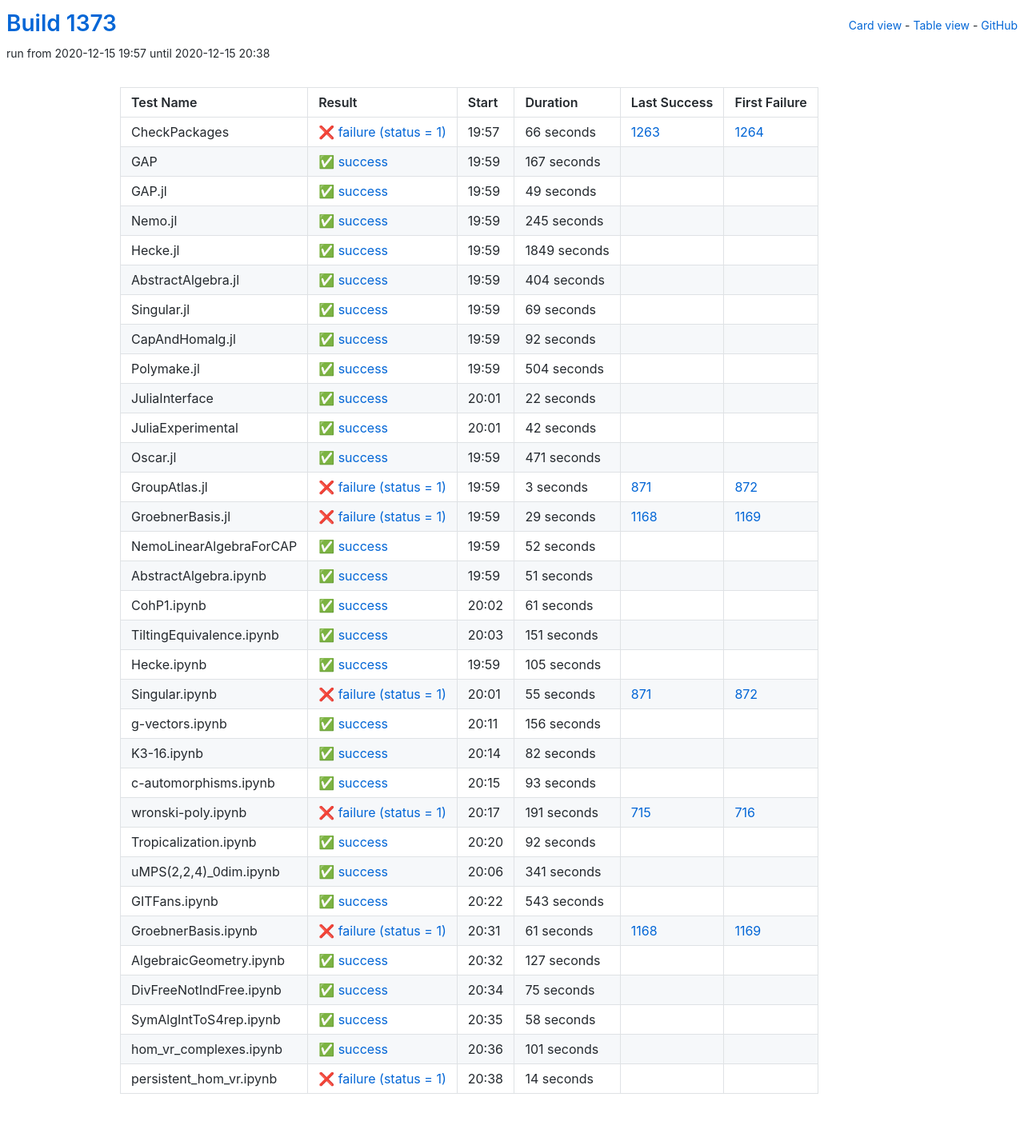
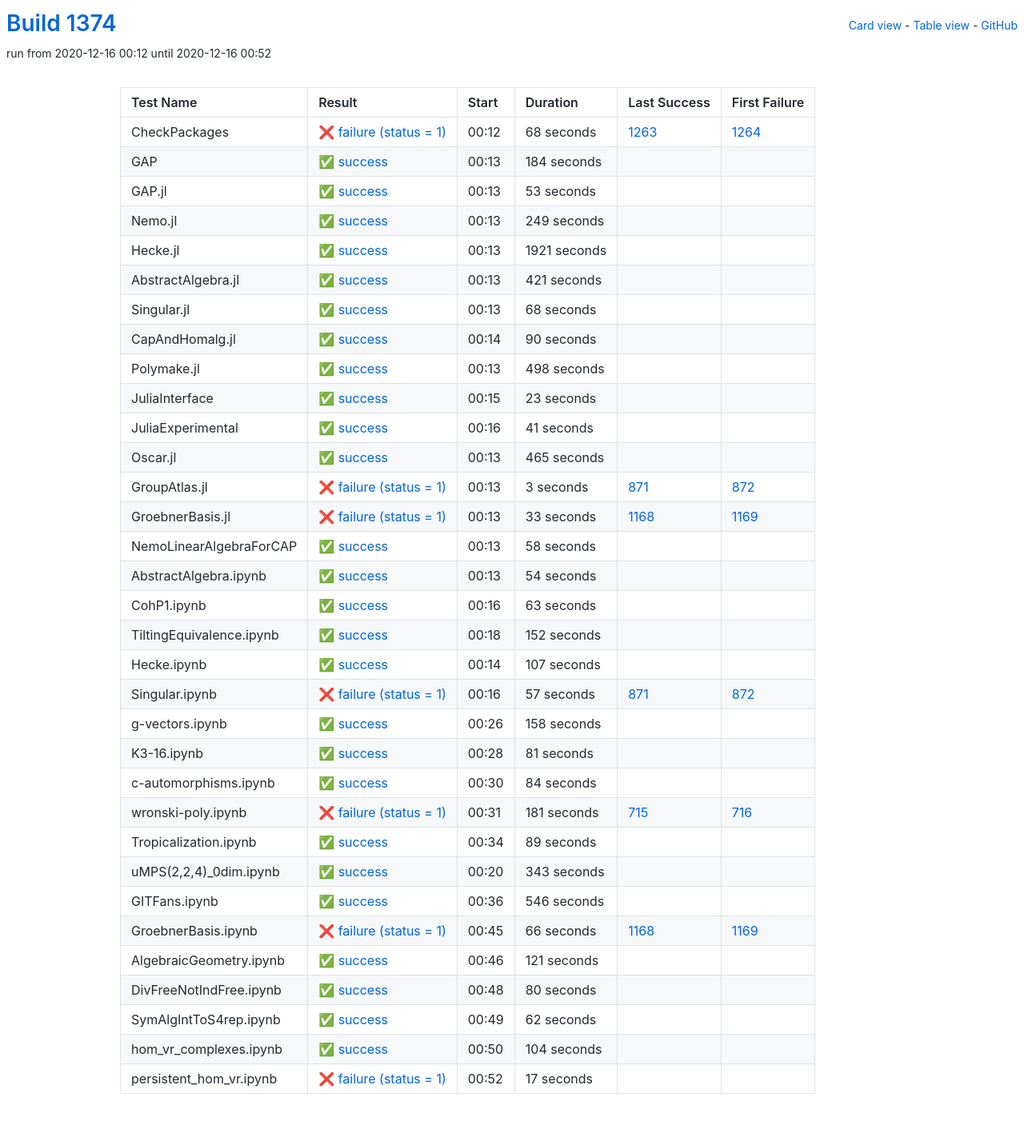
Before and after one commit to oscar-system/oscar-ci-status-stable, a Jekyll site: the page built from table.html, in a window 1280 px wide. Shown: the whole page at 80% size. Built offline with Jekyll 4.4.1, drawn with Linux system fonts in a browser that asks for light colours.

Commit message:
Build #1374

```diff
--- a/_data/ci.yml
+++ b/_data/ci.yml
@@ -1,6 +1,6 @@
 ---
-build: 1373
-build_url: https://oscarci.mathematik.uni-kl.de/job/oscar-stable/1373/
+build: 1374
+build_url: https://oscarci.mathematik.uni-kl.de/job/oscar-stable/1374/
 job: oscar-stable
 organization: oscar-system
 repo: oscar-ci-status-stable
@@ -8,152 +8,152 @@ repourl: https://github.com/oscar-system/oscar-ci-status-stable
 tests:
 - name: CheckPackages
   id: checkpackages
-  log: https://oscarci.mathematik.uni-kl.de/job/oscar-stable/1373/artifact/logs/build-1373/CheckPackages.log
-  start: 2020-12-15 19:57
+  log: https://oscarci.mathematik.uni-kl.de/job/oscar-stable/1374/artifact/logs/build-1374/CheckPackages.log
+  start: 2020-12-16 00:12
   success: false
   exitcode: 1
   status: failure
-  duration: 66
+  duration: 68
   last_success: 1263
   last_success_url: https://oscarci.mathematik.uni-kl.de/job/oscar-stable/1263/
   first_failure: 1264
   first_failure_url: https://oscarci.mathematik.uni-kl.de/job/oscar-stable/1264/
 - name: GAP
   id: gap
-  log: https://oscarci.mathematik.uni-kl.de/job/oscar-stable/1373/artifact/logs/build-1373/GAP.log
-  start: 2020-12-15 19:59
+  log: https://oscarci.mathematik.uni-kl.de/job/oscar-stable/1374/artifact/logs/build-1374/GAP.log
+  start: 2020-12-16 00:13
   success: true
   exitcode: 0
   status: success
-  duration: 167
+  duration: 184
   last_success: false
   last_success_url:
   first_failure: false
   first_failure_url:
 - name: GAP.jl
   id: gap-jl
-  log: https://oscarci.mathematik.uni-kl.de/job/oscar-stable/1373/artifact/logs/build-1373/GAP.jl.log
-  start: 2020-12-15 19:59
+  log: https://oscarci.mathematik.uni-kl.de/job/oscar-stable/1374/artifact/logs/build-1374/GAP.jl.log
+  start: 2020-12-16 00:13
   success: true
   exitcode: 0
   status: success
-  duration: 49
+  duration: 53
   last_success: false
   last_success_url:
   first_failure: false
   first_failure_url:
 - name: Nemo.jl
   id: nemo-jl
-  log: https://oscarci.mathematik.uni-kl.de/job/oscar-stable/1373/artifact/logs/build-1373/Nemo.jl.log
-  start: 2020-12-15 19:59
+  log: https://oscarci.mathematik.uni-kl.de/job/oscar-stable/1374/artifact/logs/build-1374/Nemo.jl.log
+  start: 2020-12-16 00:13
   success: true
   exitcode: 0
   status: success
-  duration: 245
+  duration: 249
   last_success: false
   last_success_url:
   first_failure: false
   first_failure_url:
 - name: Hecke.jl
   id: hecke-jl
-  log: https://oscarci.mathematik.uni-kl.de/job/oscar-stable/1373/artifact/logs/build-1373/Hecke.jl.log
-  start: 2020-12-15 19:59
+  log: https://oscarci.mathematik.uni-kl.de/job/oscar-stable/1374/artifact/logs/build-1374/Hecke.jl.log
+  start: 2020-12-16 00:13
   success: true
   exitcode: 0
   status: success
-  duration: 1849
+  duration: 1921
   last_success: false
   last_success_url:
   first_failure: false
   first_failure_url:
 - name: AbstractAlgebra.jl
   id: abstractalgebra-jl
-  log: https://oscarci.mathematik.uni-kl.de/job/oscar-stable/1373/artifact/logs/build-1373/AbstractAlgebra.jl.log
-  start: 2020-12-15 19:59
+  log: https://oscarci.mathematik.uni-kl.de/job/oscar-stable/1374/artifact/logs/build-1374/AbstractAlgebra.jl.log
+  start: 2020-12-16 00:13
   success: true
   exitcode: 0
   status: success
-  duration: 404
+  duration: 421
   last_success: false
   last_success_url:
   first_failure: false
   first_failure_url:
 - name: Singular.jl
   id: singular-jl
-  log: https://oscarci.mathematik.uni-kl.de/job/oscar-stable/1373/artifact/logs/build-1373/Singular.jl.log
-  start: 2020-12-15 19:59
+  log: https://oscarci.mathematik.uni-kl.de/job/oscar-stable/1374/artifact/logs/build-1374/Singular.jl.log
+  start: 2020-12-16 00:13
   success: true
   exitcode: 0
   status: success
-  duration: 69
+  duration: 68
   last_success: false
   last_success_url:
   first_failure: false
   first_failure_url:
 - name: CapAndHomalg.jl
   id: capandhomalg-jl
-  log: https://oscarci.mathematik.uni-kl.de/job/oscar-stable/1373/artifact/logs/build-1373/CapAndHomalg.jl.log
-  start: 2020-12-15 19:59
+  log: https://oscarci.mathematik.uni-kl.de/job/oscar-stable/1374/artifact/logs/build-1374/CapAndHomalg.jl.log
+  start: 2020-12-16 00:14
   success: true
   exitcode: 0
   status: success
-  duration: 92
+  duration: 90
   last_success: false
   last_success_url:
   first_failure: false
   first_failure_url:
 - name: Polymake.jl
   id: polymake-jl
-  log: https://oscarci.mathematik.uni-kl.de/job/oscar-stable/1373/artifact/logs/build-1373/Polymake.jl.log
-  start: 2020-12-15 19:59
+  log: https://oscarci.mathematik.uni-kl.de/job/oscar-stable/1374/artifact/logs/build-1374/Polymake.jl.log
+  start: 2020-12-16 00:13
   success: true
   exitcode: 0
   status: success
-  duration: 504
+  duration: 498
   last_success: false
   last_success_url:
   first_failure: false
   first_failure_url:
 - name: JuliaInterface
   id: juliainterface
-  log: https://oscarci.mathematik.uni-kl.de/job/oscar-stable/1373/artifact/logs/build-1373/JuliaInterface.log
-  start: 2020-12-15 20:01
+  log: https://oscarci.mathematik.uni-kl.de/job/oscar-stable/1374/artifact/logs/build-1374/JuliaInterface.log
+  start: 2020-12-16 00:15
   success: true
   exitcode: 0
   status: success
-  duration: 22
+  duration: 23
   last_success: false
   last_success_url:
   first_failure: false
   first_failure_url:
 - name: JuliaExperimental
   id: juliaexperimental
-  log: https://oscarci.mathematik.uni-kl.de/job/oscar-stable/1373/artifact/logs/build-1373/JuliaExperimental.log
-  start: 2020-12-15 20:01
+  log: https://oscarci.mathematik.uni-kl.de/job/oscar-stable/1374/artifact/logs/build-1374/JuliaExperimental.log
+  start: 2020-12-16 00:16
   success: true
   exitcode: 0
   status: success
-  duration: 42
+  duration: 41
   last_success: false
   last_success_url:
   first_failure: false
   first_failure_url:
 - name: Oscar.jl
   id: oscar-jl
-  log: https://oscarci.mathematik.uni-kl.de/job/oscar-stable/1373/artifact/logs/build-1373/Oscar.jl.log
-  start: 2020-12-15 19:59
+  log: https://oscarci.mathematik.uni-kl.de/job/oscar-stable/1374/artifact/logs/build-1374/Oscar.jl.log
+  start: 2020-12-16 00:13
   success: true
   exitcode: 0
   status: success
-  duration: 471
+  duration: 465
   last_success: false
   last_success_url:
   first_failure: false
   first_failure_url:
 - name: GroupAtlas.jl
   id: groupatlas-jl
-  log: https://oscarci.mathematik.uni-kl.de/job/oscar-stable/1373/artifact/logs/build-1373/GroupAtlas.jl.log
-  start: 2020-12-15 19:59
+  log: https://oscarci.mathematik.uni-kl.de/job/oscar-stable/1374/artifact/logs/build-1374/GroupAtlas.jl.log
+  start: 2020-12-16 00:13
   success: false
   exitcode: 1
   status: failure
@@ -164,212 +164,20 @@ tests:
   first_failure_url: https://oscarci.mathematik.uni-kl.de/job/oscar-stable/872/
 - name: GroebnerBasis.jl
   id: groebnerbasis-jl
-  log: https://oscarci.mathematik.uni-kl.de/job/oscar-stable/1373/artifact/logs/build-1373/GroebnerBasis.jl.log
-  start: 2020-12-15 19:59
+  log: https://oscarci.mathematik.uni-kl.de/job/oscar-stable/1374/artifact/logs/build-1374/GroebnerBasis.jl.log
+  start: 2020-12-16 00:13
   success: false
   exitcode: 1
   status: failure
-  duration: 29
+  duration: 33
   last_success: 1168
   last_success_url: https://oscarci.mathematik.uni-kl.de/job/oscar-stable/1168/
   first_failure: 1169
   first_failure_url: https://oscarci.mathematik.uni-kl.de/job/oscar-stable/1169/
 - name: NemoLinearAlgebraForCAP
   id: nemolinearalgebraforcap
-  log: https://oscarci.mathematik.uni-kl.de/job/oscar-stable/1373/artifact/logs/build-1373/NemoLinearAlgebraForCAP.log
-  start: 2020-12-15 19:59
-  success: true
-  exitcode: 0
-  status: success
-  duration: 52
-  last_success: false
-  last_success_url:
-  first_failure: false
-  first_failure_url:
-- name: AbstractAlgebra.ipynb
-  id: abstractalgebra-ipynb
-  log: https://oscarci.mathematik.uni-kl.de/job/oscar-stable/1373/artifact/logs/build-1373/AbstractAlgebra.ipynb.log
-  start: 2020-12-15 19:59
-  success: true
-  exitcode: 0
-  status: success
-  duration: 51
-  last_success: false
-  last_success_url:
-  first_failure: false
-  first_failure_url:
-- name: CohP1.ipynb
-  id: cohp1-ipynb
-  log: https://oscarci.mathematik.uni-kl.de/job/oscar-stable/1373/artifact/logs/build-1373/CohP1.ipynb.log
-  start: 2020-12-15 20:02
-  success: true
-  exitcode: 0
-  status: success
-  duration: 61
-  last_success: false
-  last_success_url:
-  first_failure: false
-  first_failure_url:
-- name: TiltingEquivalence.ipynb
-  id: tiltingequivalence-ipynb
-  log: https://oscarci.mathematik.uni-kl.de/job/oscar-stable/1373/artifact/logs/build-1373/TiltingEquivalence.ipynb.log
-  start: 2020-12-15 20:03
-  success: true
-  exitcode: 0
-  status: success
-  duration: 151
-  last_success: false
-  last_success_url:
-  first_failure: false
-  first_failure_url:
-- name: Hecke.ipynb
-  id: hecke-ipynb
-  log: https://oscarci.mathematik.uni-kl.de/job/oscar-stable/1373/artifact/logs/build-1373/Hecke.ipynb.log
-  start: 2020-12-15 19:59
-  success: true
-  exitcode: 0
-  status: success
-  duration: 105
-  last_success: false
-  last_success_url:
-  first_failure: false
-  first_failure_url:
-- name: Singular.ipynb
-  id: singular-ipynb
-  log: https://oscarci.mathematik.uni-kl.de/job/oscar-stable/1373/artifact/logs/build-1373/Singular.ipynb.log
-  start: 2020-12-15 20:01
-  success: false
-  exitcode: 1
-  status: failure
-  duration: 55
-  last_success: 871
-  last_success_url: https://oscarci.mathematik.uni-kl.de/job/oscar-stable/871/
-  first_failure: 872
-  first_failure_url: https://oscarci.mathematik.uni-kl.de/job/oscar-stable/872/
-- name: g-vectors.ipynb
-  id: g-vectors-ipynb
-  log: https://oscarci.mathematik.uni-kl.de/job/oscar-stable/1373/artifact/logs/build-1373/g-vectors.ipynb.log
-  start: 2020-12-15 20:11
-  success: true
-  exitcode: 0
-  status: success
-  duration: 156
-  last_success: false
-  last_success_url:
-  first_failure: false
-  first_failure_url:
-- name: K3-16.ipynb
-  id: k3-16-ipynb
-  log: https://oscarci.mathematik.uni-kl.de/job/oscar-stable/1373/artifact/logs/build-1373/K3-16.ipynb.log
-  start: 2020-12-15 20:14
-  success: true
-  exitcode: 0
-  status: success
-  duration: 82
-  last_success: false
-  last_success_url:
-  first_failure: false
-  first_failure_url:
-- name: c-automorphisms.ipynb
-  id: c-automorphisms-ipynb
-  log: https://oscarci.mathematik.uni-kl.de/job/oscar-stable/1373/artifact/logs/build-1373/c-automorphisms.ipynb.log
-  start: 2020-12-15 20:15
-  success: true
-  exitcode: 0
-  status: success
-  duration: 93
-  last_success: false
-  last_success_url:
-  first_failure: false
-  first_failure_url:
-- name: wronski-poly.ipynb
-  id: wronski-poly-ipynb
-  log: https://oscarci.mathematik.uni-kl.de/job/oscar-stable/1373/artifact/logs/build-1373/wronski-poly.ipynb.log
-  start: 2020-12-15 20:17
-  success: false
-  exitcode: 1
-  status: failure
-  duration: 191
-  last_success: 715
-  last_success_url: https://oscarci.mathematik.uni-kl.de/job/oscar-stable/715/
-  first_failure: 716
-  first_failure_url: https://oscarci.mathematik.uni-kl.de/job/oscar-stable/716/
-- name: Tropicalization.ipynb
-  id: tropicalization-ipynb
-  log: https://oscarci.mathematik.uni-kl.de/job/oscar-stable/1373/artifact/logs/build-1373/Tropicalization.ipynb.log
-  start: 2020-12-15 20:20
-  success: true
-  exitcode: 0
-  status: success
-  duration: 92
-  last_success: false
-  last_success_url:
-  first_failure: false
-  first_failure_url:
-- name: uMPS(2,2,4)_0dim.ipynb
-  id: umps-2-2-4-0dim-ipynb
-  log: https://oscarci.mathematik.uni-kl.de/job/oscar-stable/1373/artifact/logs/build-1373/uMPS-2-2-4-_0dim.ipynb.log
-  start: 2020-12-15 20:06
-  success: true
-  exitcode: 0
-  status: success
-  duration: 341
-  last_success: false
-  last_success_url:
-  first_failure: false
-  first_failure_url:
-- name: GITFans.ipynb
-  id: gitfans-ipynb
-  log: https://oscarci.mathematik.uni-kl.de/job/oscar-stable/1373/artifact/logs/build-1373/GITFans.ipynb.log
-  start: 2020-12-15 20:22
-  success: true
-  exitcode: 0
-  status: success
-  duration: 543
-  last_success: false
-  last_success_url:
-  first_failure: false
-  first_failure_url:
-- name: GroebnerBasis.ipynb
-  id: groebnerbasis-ipynb
-  log: https://oscarci.mathematik.uni-kl.de/job/oscar-stable/1373/artifact/logs/build-1373/GroebnerBasis.ipynb.log
-  start: 2020-12-15 20:31
-  success: false
-  exitcode: 1
-  status: failure
-  duration: 61
-  last_success: 1168
-  last_success_url: https://oscarci.mathematik.uni-kl.de/job/oscar-stable/1168/
-  first_failure: 1169
-  first_failure_url: https://oscarci.mathematik.uni-kl.de/job/oscar-stable/1169/
-- name: AlgebraicGeometry.ipynb
-  id: algebraicgeometry-ipynb
-  log: https://oscarci.mathematik.uni-kl.de/job/oscar-stable/1373/artifact/logs/build-1373/AlgebraicGeometry.ipynb.log
-  start: 2020-12-15 20:32
-  success: true
-  exitcode: 0
-  status: success
-  duration: 127
-  last_success: false
-  last_success_url:
-  first_failure: false
-  first_failure_url:
-- name: DivFreeNotIndFree.ipynb
-  id: divfreenotindfree-ipynb
-  log: https://oscarci.mathematik.uni-kl.de/job/oscar-stable/1373/artifact/logs/build-1373/DivFreeNotIndFree.ipynb.log
-  start: 2020-12-15 20:34
-  success: true
-  exitcode: 0
-  status: success
-  duration: 75
-  last_success: false
-  last_success_url:
-  first_failure: false
-  first_failure_url:
-- name: SymAlgIntToS4rep.ipynb
-  id: symalginttos4rep-ipynb
-  log: https://oscarci.mathematik.uni-kl.de/job/oscar-stable/1373/artifact/logs/build-1373/SymAlgIntToS4rep.ipynb.log
-  start: 2020-12-15 20:35
+  log: https://oscarci.mathematik.uni-kl.de/job/oscar-stable/1374/artifact/logs/build-1374/NemoLinearAlgebraForCAP.log
+  start: 2020-12-16 00:13
   success: true
   exitcode: 0
   status: success
@@ -378,26 +186,218 @@ tests:
   last_success_url:
   first_failure: false
   first_failure_url:
-- name: hom_vr_complexes.ipynb
-  id: hom-vr-complexes-ipynb
-  log: https://oscarci.mathematik.uni-kl.de/job/oscar-stable/1373/artifact/logs/build-1373/hom_vr_complexes.ipynb.log
-  start: 2020-12-15 20:36
+- name: AbstractAlgebra.ipynb
+  id: abstractalgebra-ipynb
+  log: https://oscarci.mathematik.uni-kl.de/job/oscar-stable/1374/artifact/logs/build-1374/AbstractAlgebra.ipynb.log
+  start: 2020-12-16 00:13
   success: true
   exitcode: 0
   status: success
-  duration: 101
+  duration: 54
+  last_success: false
+  last_success_url:
+  first_failure: false
+  first_failure_url:
+- name: CohP1.ipynb
+  id: cohp1-ipynb
+  log: https://oscarci.mathematik.uni-kl.de/job/oscar-stable/1374/artifact/logs/build-1374/CohP1.ipynb.log
+  start: 2020-12-16 00:16
+  success: true
+  exitcode: 0
+  status: success
+  duration: 63
+  last_success: false
+  last_success_url:
+  first_failure: false
+  first_failure_url:
+- name: TiltingEquivalence.ipynb
+  id: tiltingequivalence-ipynb
+  log: https://oscarci.mathematik.uni-kl.de/job/oscar-stable/1374/artifact/logs/build-1374/TiltingEquivalence.ipynb.log
+  start: 2020-12-16 00:18
+  success: true
+  exitcode: 0
+  status: success
+  duration: 152
+  last_success: false
+  last_success_url:
+  first_failure: false
+  first_failure_url:
+- name: Hecke.ipynb
+  id: hecke-ipynb
+  log: https://oscarci.mathematik.uni-kl.de/job/oscar-stable/1374/artifact/logs/build-1374/Hecke.ipynb.log
+  start: 2020-12-16 00:14
+  success: true
+  exitcode: 0
+  status: success
+  duration: 107
+  last_success: false
+  last_success_url:
+  first_failure: false
+  first_failure_url:
+- name: Singular.ipynb
+  id: singular-ipynb
+  log: https://oscarci.mathematik.uni-kl.de/job/oscar-stable/1374/artifact/logs/build-1374/Singular.ipynb.log
+  start: 2020-12-16 00:16
+  success: false
+  exitcode: 1
+  status: failure
+  duration: 57
+  last_success: 871
+  last_success_url: https://oscarci.mathematik.uni-kl.de/job/oscar-stable/871/
+  first_failure: 872
+  first_failure_url: https://oscarci.mathematik.uni-kl.de/job/oscar-stable/872/
+- name: g-vectors.ipynb
+  id: g-vectors-ipynb
+  log: https://oscarci.mathematik.uni-kl.de/job/oscar-stable/1374/artifact/logs/build-1374/g-vectors.ipynb.log
+  start: 2020-12-16 00:26
+  success: true
+  exitcode: 0
+  status: success
+  duration: 158
+  last_success: false
+  last_success_url:
+  first_failure: false
+  first_failure_url:
+- name: K3-16.ipynb
+  id: k3-16-ipynb
+  log: https://oscarci.mathematik.uni-kl.de/job/oscar-stable/1374/artifact/logs/build-1374/K3-16.ipynb.log
+  start: 2020-12-16 00:28
+  success: true
+  exitcode: 0
+  status: success
+  duration: 81
+  last_success: false
+  last_success_url:
+  first_failure: false
+  first_failure_url:
+- name: c-automorphisms.ipynb
+  id: c-automorphisms-ipynb
+  log: https://oscarci.mathematik.uni-kl.de/job/oscar-stable/1374/artifact/logs/build-1374/c-automorphisms.ipynb.log
+  start: 2020-12-16 00:30
+  success: true
+  exitcode: 0
+  status: success
+  duration: 84
+  last_success: false
+  last_success_url:
+  first_failure: false
+  first_failure_url:
+- name: wronski-poly.ipynb
+  id: wronski-poly-ipynb
+  log: https://oscarci.mathematik.uni-kl.de/job/oscar-stable/1374/artifact/logs/build-1374/wronski-poly.ipynb.log
+  start: 2020-12-16 00:31
+  success: false
+  exitcode: 1
+  status: failure
+  duration: 181
+  last_success: 715
+  last_success_url: https://oscarci.mathematik.uni-kl.de/job/oscar-stable/715/
+  first_failure: 716
+  first_failure_url: https://oscarci.mathematik.uni-kl.de/job/oscar-stable/716/
+- name: Tropicalization.ipynb
+  id: tropicalization-ipynb
+  log: https://oscarci.mathematik.uni-kl.de/job/oscar-stable/1374/artifact/logs/build-1374/Tropicalization.ipynb.log
+  start: 2020-12-16 00:34
+  success: true
+  exitcode: 0
+  status: success
+  duration: 89
+  last_success: false
+  last_success_url:
+  first_failure: false
+  first_failure_url:
+- name: uMPS(2,2,4)_0dim.ipynb
+  id: umps-2-2-4-0dim-ipynb
+  log: https://oscarci.mathematik.uni-kl.de/job/oscar-stable/1374/artifact/logs/build-1374/uMPS-2-2-4-_0dim.ipynb.log
+  start: 2020-12-16 00:20
+  success: true
+  exitcode: 0
+  status: success
+  duration: 343
+  last_success: false
+  last_success_url:
+  first_failure: false
+  first_failure_url:
+- name: GITFans.ipynb
+  id: gitfans-ipynb
+  log: https://oscarci.mathematik.uni-kl.de/job/oscar-stable/1374/artifact/logs/build-1374/GITFans.ipynb.log
+  start: 2020-12-16 00:36
+  success: true
+  exitcode: 0
+  status: success
+  duration: 546
+  last_success: false
+  last_success_url:
+  first_failure: false
+  first_failure_url:
+- name: GroebnerBasis.ipynb
+  id: groebnerbasis-ipynb
+  log: https://oscarci.mathematik.uni-kl.de/job/oscar-stable/1374/artifact/logs/build-1374/GroebnerBasis.ipynb.log
+  start: 2020-12-16 00:45
+  success: false
+  exitcode: 1
+  status: failure
+  duration: 66
+  last_success: 1168
+  last_success_url: https://oscarci.mathematik.uni-kl.de/job/oscar-stable/1168/
+  first_failure: 1169
+  first_failure_url: https://oscarci.mathematik.uni-kl.de/job/oscar-stable/1169/
+- name: AlgebraicGeometry.ipynb
+  id: algebraicgeometry-ipynb
+  log: https://oscarci.mathematik.uni-kl.de/job/oscar-stable/1374/artifact/logs/build-1374/AlgebraicGeometry.ipynb.log
+  start: 2020-12-16 00:46
+  success: true
+  exitcode: 0
+  status: success
+  duration: 121
+  last_success: false
+  last_success_url:
+  first_failure: false
+  first_failure_url:
+- name: DivFreeNotIndFree.ipynb
+  id: divfreenotindfree-ipynb
+  log: https://oscarci.mathematik.uni-kl.de/job/oscar-stable/1374/artifact/logs/build-1374/DivFreeNotIndFree.ipynb.log
+  start: 2020-12-16 00:48
+  success: true
+  exitcode: 0
+  status: success
+  duration: 80
+  last_success: false
+  last_success_url:
+  first_failure: false
+  first_failure_url:
+- name: SymAlgIntToS4rep.ipynb
+  id: symalginttos4rep-ipynb
+  log: https://oscarci.mathematik.uni-kl.de/job/oscar-stable/1374/artifact/logs/build-1374/SymAlgIntToS4rep.ipynb.log
+  start: 2020-12-16 00:49
+  success: true
+  exitcode: 0
+  status: success
+  duration: 62
+  last_success: false
+  last_success_url:
+  first_failure: false
+  first_failure_url:
+- name: hom_vr_complexes.ipynb
+  id: hom-vr-complexes-ipynb
+  log: https://oscarci.mathematik.uni-kl.de/job/oscar-stable/1374/artifact/logs/build-1374/hom_vr_complexes.ipynb.log
+  start: 2020-12-16 00:50
+  success: true
+  exitcode: 0
+  status: success
+  duration: 104
   last_success: false
   last_success_url:
   first_failure: false
   first_failure_url:
 - name: persistent_hom_vr.ipynb
   id: persistent-hom-vr-ipynb
-  log: https://oscarci.mathematik.uni-kl.de/job/oscar-stable/1373/artifact/logs/build-1373/persistent_hom_vr.ipynb.log
-  start: 2020-12-15 20:38
+  log: https://oscarci.mathematik.uni-kl.de/job/oscar-stable/1374/artifact/logs/build-1374/persistent_hom_vr.ipynb.log
+  start: 2020-12-16 00:52
   success: false
   exitcode: 1
   status: failure
-  duration: 14
+  duration: 17
   last_success: false
   last_success_url:
   first_failure: false
```
Also changed, not shown: README.md.
